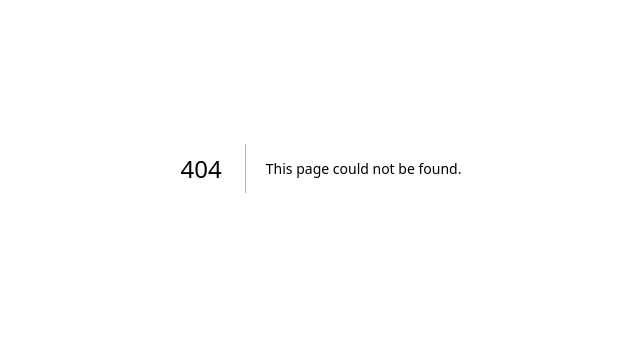
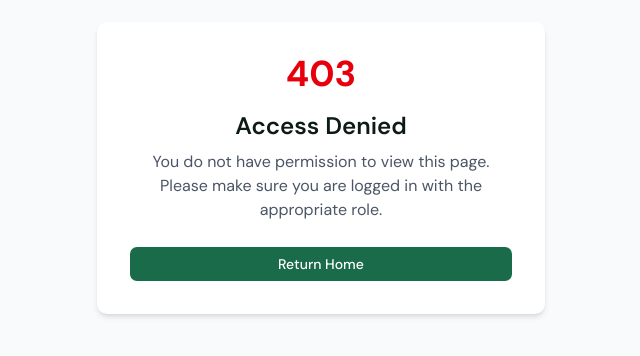
Before and after one commit to SarunMr/pitch_pal-frontend, a Next.js app: page /unauthorized in a window 1280 px wide. Before the commit this address had no page. Shown: the part 232-588 px from the top of the page, without its empty margins (319-959 px from the left). Built offline with nearby package versions, Linux system fonts and the light colour scheme.

Commit message:
unauthroized page

```diff
--- /dev/null
+++ b/src/app/unauthorized/page.tsx
@@ -0,0 +1,22 @@
+import React from "react";
+import Link from "next/link";
+import { Button } from "@/components/ui/button";
+
+export default function UnauthorizedPage() {
+  return (
+    <div className="min-h-screen flex items-center justify-center bg-gray-50 px-4">
+      <div className="max-w-md w-full bg-white p-8 rounded-lg shadow-md text-center">
+        <h1 className="text-4xl font-heading font-bold text-red-600 mb-4">403</h1>
+        <h2 className="text-2xl font-semibold mb-2">Access Denied</h2>
+        <p className="text-gray-600 mb-6">
+          You do not have permission to view this page. Please make sure you are logged in with the appropriate role.
+        </p>
+        <Link href="/">
+          <Button className="w-full bg-[#1A6B4A] hover:bg-[#145238]">
+            Return Home
+          </Button>
+        </Link>
+      </div>
+    </div>
+  );
+}
```
